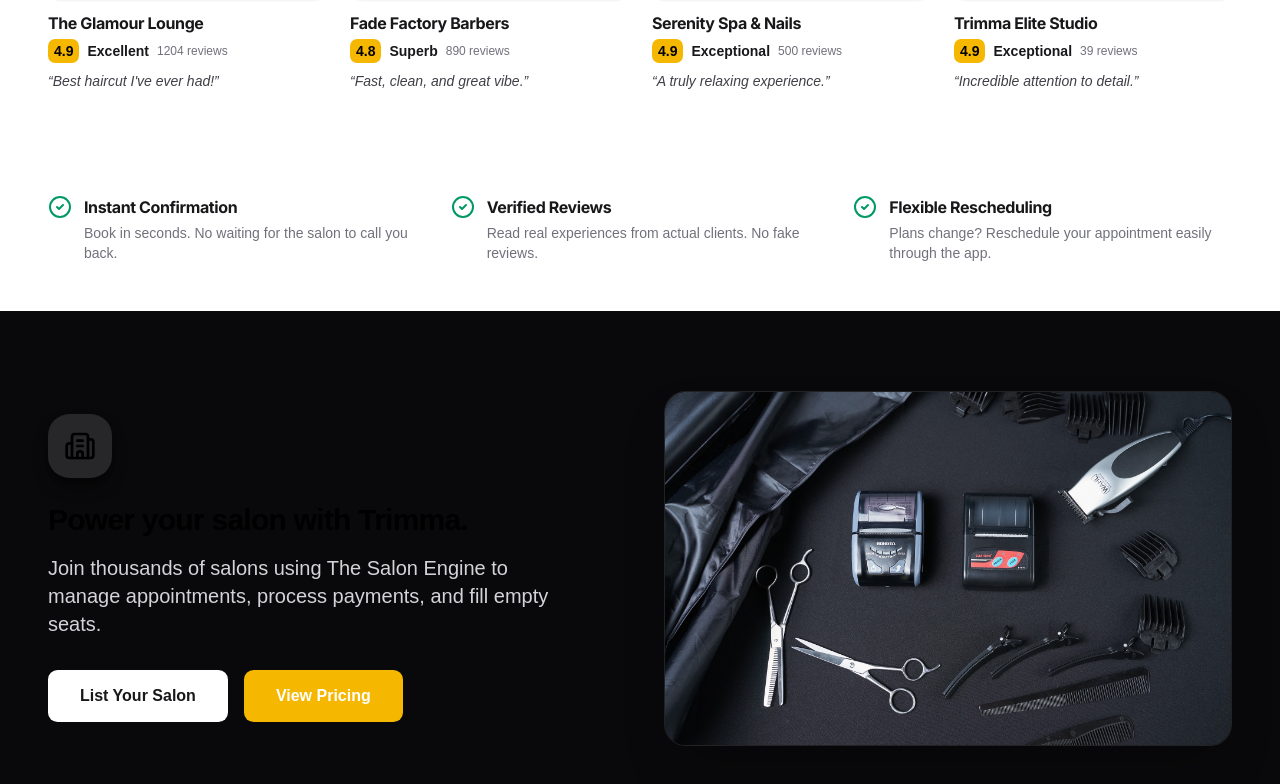
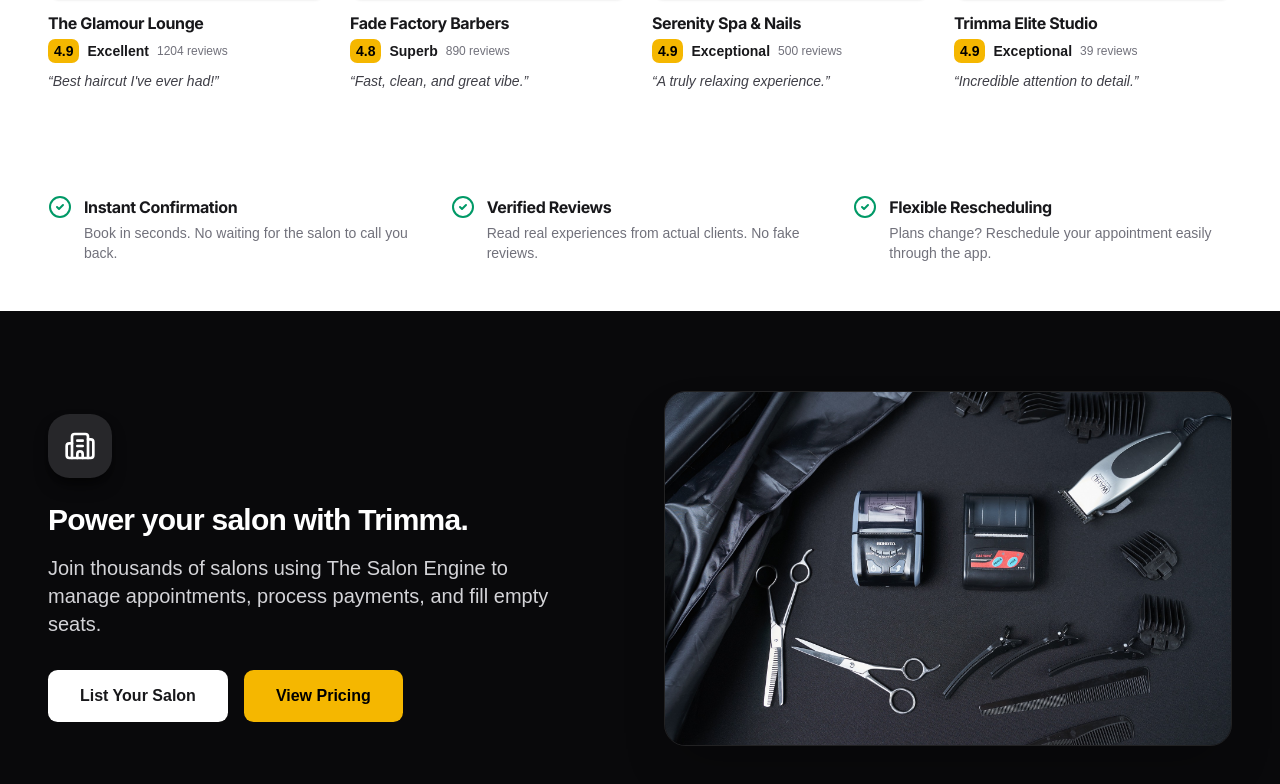
Before and after one commit to 6425/Trimma, a Next.js app in the folder apps/web/: page / in a window 1280 px wide. Shown: the part 2012-2796 px from the top of the page. Built offline with nearby package versions, Linux system fonts and the light colour scheme; no server answers; the database is empty.

Commit message:
fix: remove overly aggressive hard CSS text fallbacks that broke hero text colors

```diff
--- a/apps/web/src/index.css
+++ b/apps/web/src/index.css
@@ -905,25 +905,4 @@
     color: #FFFFFF;
   }
 
-  /* Hard Fallbacks for specific utility classes to prevent invisible text */
-  .bg-white.text-white, .bg-zinc-50.text-white, .bg-slate-50.text-white, .bg-gray-50.text-white, .bg-neutral-50.text-white, .bg-stone-50.text-white,
-  .bg-white.text-zinc-50, .bg-zinc-50.text-zinc-50,
-  [style*="background-color: white"].text-white,
-  .bg-white .text-white, .bg-zinc-50 .text-white, .bg-slate-50 .text-white, .bg-gray-50 .text-white, .bg-neutral-50 .text-white, .bg-stone-50 .text-white,
-  .bg-white [class*="text-white"]:not([class*="bg-"]), .bg-zinc-50 [class*="text-white"]:not([class*="bg-"]),
-  .bg-white .text-popover-foreground, .bg-zinc-50 .text-popover-foreground,
-  .bg-white .text-card-foreground, .bg-zinc-50 .text-card-foreground {
-    color: #000000 !important;
-  }
-
-  .bg-black.text-black, .bg-zinc-950.text-black, .bg-zinc-900.text-black, .bg-slate-950.text-black, .bg-slate-900.text-black, .bg-gray-950.text-black, .bg-gray-900.text-black,
-  .bg-zinc-950.text-zinc-950,
-  .bg-zinc-900.text-zinc-900,
-  [style*="background-color: black"].text-black,
-  .bg-black .text-black, .bg-zinc-950 .text-black, .bg-zinc-900 .text-black, .bg-slate-950 .text-black, .bg-slate-900 .text-black, .bg-gray-950 .text-black, .bg-gray-900 .text-black,
-  .bg-black [class*="text-black"]:not([class*="bg-"]), .bg-zinc-950 [class*="text-black"]:not([class*="bg-"]), .bg-zinc-900 [class*="text-black"]:not([class*="bg-"]),
-  .bg-\[\#0B0B0B\] [class*="text-black"]:not([class*="bg-"]),
-  .bg-\[\#151515\] [class*="text-black"]:not([class*="bg-"]) {
-    color: #FFFFFF !important;
-  }
 }
```
